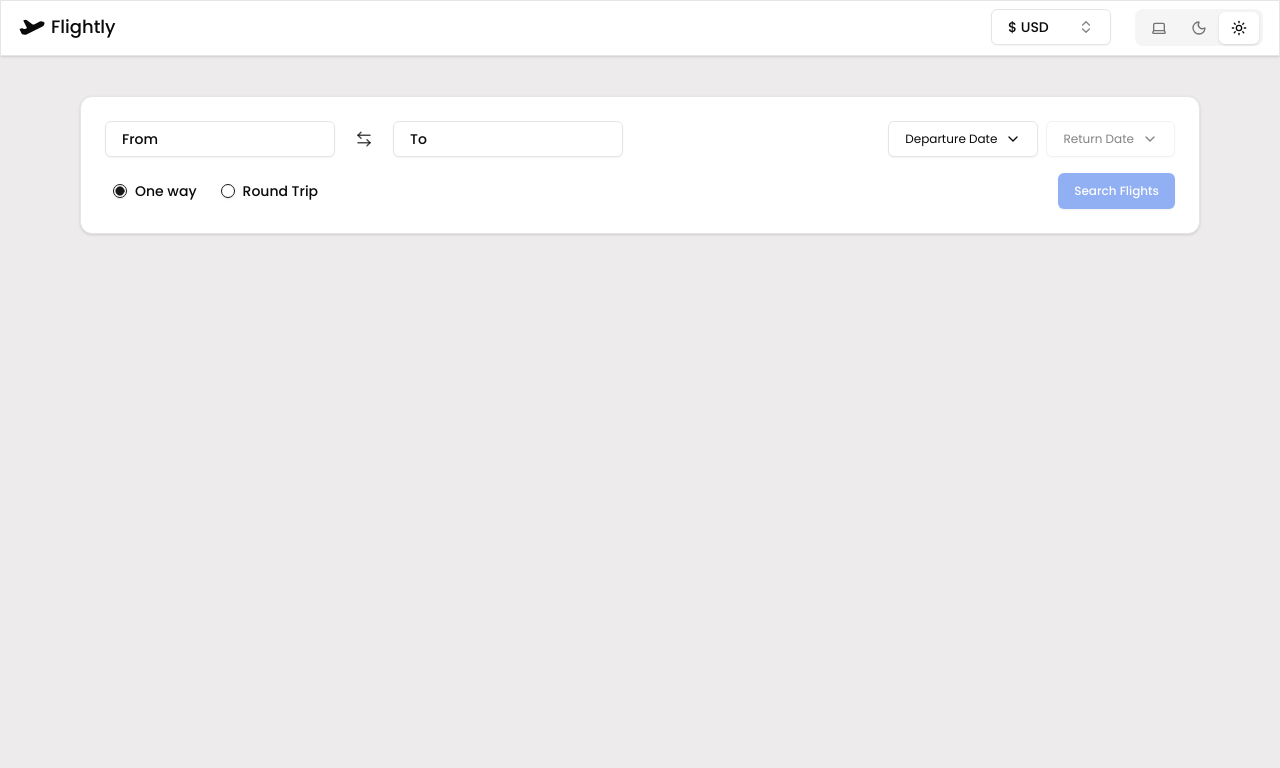
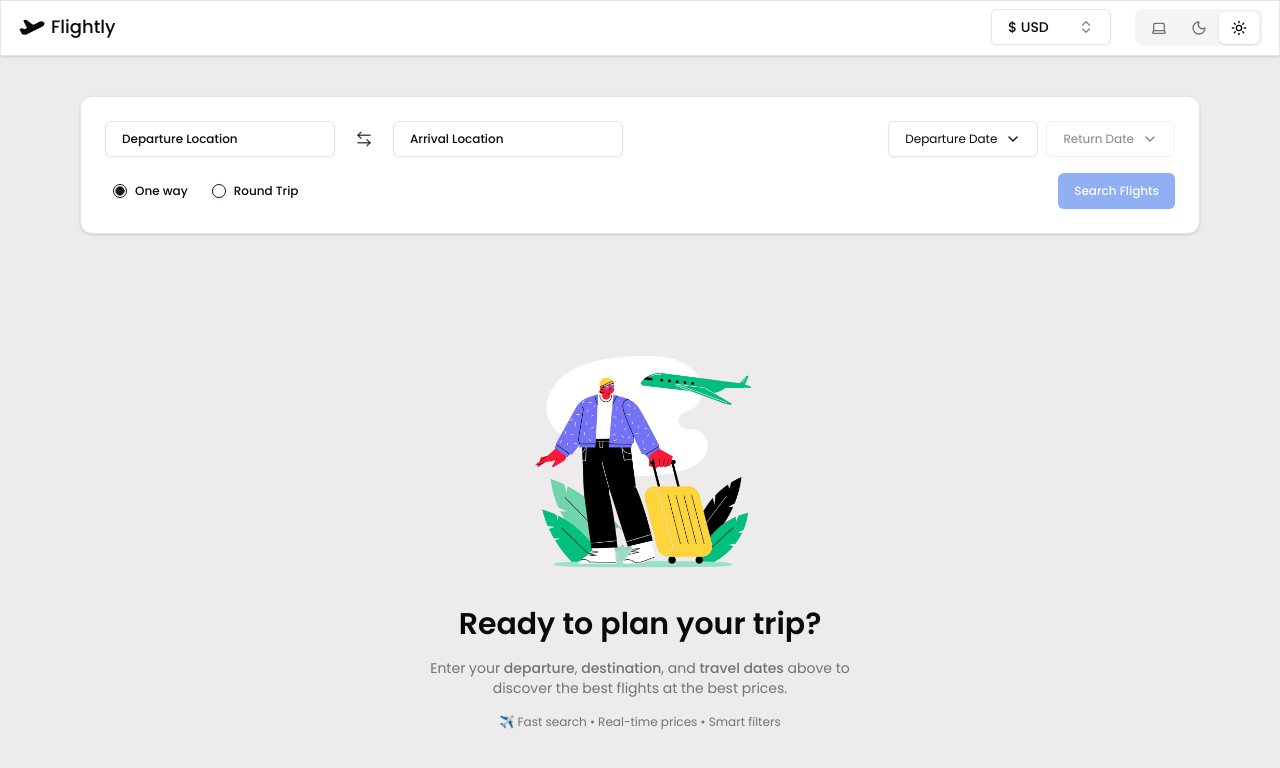
Before and after one commit to akshaywritescode/flightly, a Next.js app: page / in a window 1280 px wide. Shown: the top 768 px of the page. Built offline with nearby package versions, Linux system fonts and the light colour scheme.

Commit message:
a illustration should appear when user lands on site

```diff
--- a/app/components/layout/FlightsResultSection.tsx
+++ b/app/components/layout/FlightsResultSection.tsx
@@ -6,6 +6,7 @@ import type { FlightOffer, Dictionaries } from "@/app/types/flights.types";
 import { getMealInfo } from "@/lib/hasMeal";
 import { parseISODuration } from "@/lib/parseDuration";
 import NothingHere from "../ui/NothingHere";
+import WelcomeState from "../ui/WelcomeIllustration";
 
 type FlightsResultSectionProps = {
   flights: FlightOffer[];
@@ -31,6 +32,10 @@ export default function FlightsResultSection({
   //if no flights found
   if (hasSearched && !flights.length) {
     return <NothingHere />;
+  }
+
+  if(!hasSearched){
+    return <WelcomeState />
   }
 
   return (
--- a/app/components/ui/FromLocationInput.tsx
+++ b/app/components/ui/FromLocationInput.tsx
@@ -18,6 +18,7 @@ import {
   PopoverContent,
   PopoverTrigger,
 } from "@/components/ui/popover";
+import { Span } from "next/dist/trace";
 
 type FromLocationInputProps = {
   value: LocationOption | null;
@@ -66,7 +67,7 @@ export function FromLocationInput({ value, onChange }: FromLocationInputProps) {
               {value.iataCode} – {value.city}, {value.country}
             </div>
           ) : (
-            "From"
+             <span className="flex gap-3 text-xs">Departure Location</span>
           )}
         </Button>
       </PopoverTrigger>
--- a/app/components/ui/ToLocationInput.tsx
+++ b/app/components/ui/ToLocationInput.tsx
@@ -77,7 +77,7 @@ export function ToLocationInput({
               {value.iataCode} – {value.city}, {value.country}
             </div>
           ) : (
-            "To"
+            <span className="flex gap-3 text-xs">Arrival Location</span>
           )}
         </Button>
       </PopoverTrigger>
--- a/app/components/ui/TripTypeSwitcher.tsx
+++ b/app/components/ui/TripTypeSwitcher.tsx
@@ -20,12 +20,12 @@ export function TripTypeSelector({
     >
       <div className="flex items-center gap-2">
         <RadioGroupItem value="oneway" id="oneway" />
-        <Label htmlFor="oneway">One way</Label>
+        <Label htmlFor="oneway" className="text-xs">One way</Label>
       </div>
 
       <div className="flex items-center gap-2">
         <RadioGroupItem value="roundtrip" id="roundtrip" />
-        <Label htmlFor="roundtrip">Round Trip</Label>
+        <Label htmlFor="roundtrip" className="text-xs">Round Trip</Label>
       </div>
     </RadioGroup>
   )
--- /dev/null
+++ b/app/components/ui/WelcomeIllustration.tsx
@@ -0,0 +1,32 @@
+import WelcomeIllustration from "@/app/assets/welcome-illustration.png";
+import Image from "next/image";
+
+export default function WelcomeState() {
+  return (
+    <div className="flex flex-col items-center justify-center gap-4 py-24 text-center">
+      <Image
+        src={WelcomeIllustration}
+        alt="Search for flights illustration"
+        width={260}
+        height={260}
+        quality={100}
+        priority
+      />
+
+      <h1 className="text-3xl font-semibold">
+        Ready to plan your trip?
+      </h1>
+
+      <p className="max-w-md text-sm text-muted-foreground">
+        Enter your <span className="font-medium">departure</span>,{" "}
+        <span className="font-medium">destination</span>, and{" "}
+        <span className="font-medium">travel dates</span> above to discover
+        the best flights at the best prices.
+      </p>
+
+      <p className="text-xs text-muted-foreground">
+        ✈️ Fast search • Real-time prices • Smart filters
+      </p>
+    </div>
+  );
+}
```
Also changed, not shown: app/assets/welcome-illustration.png (added).
